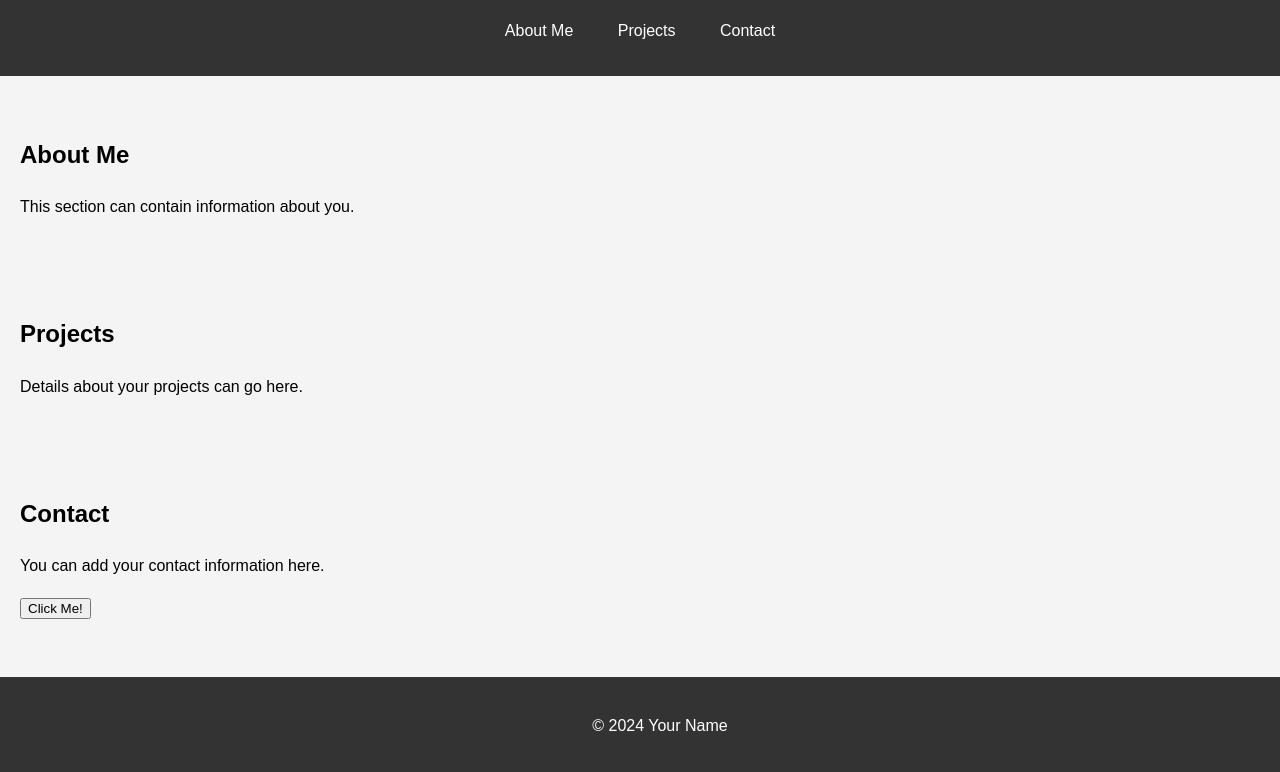
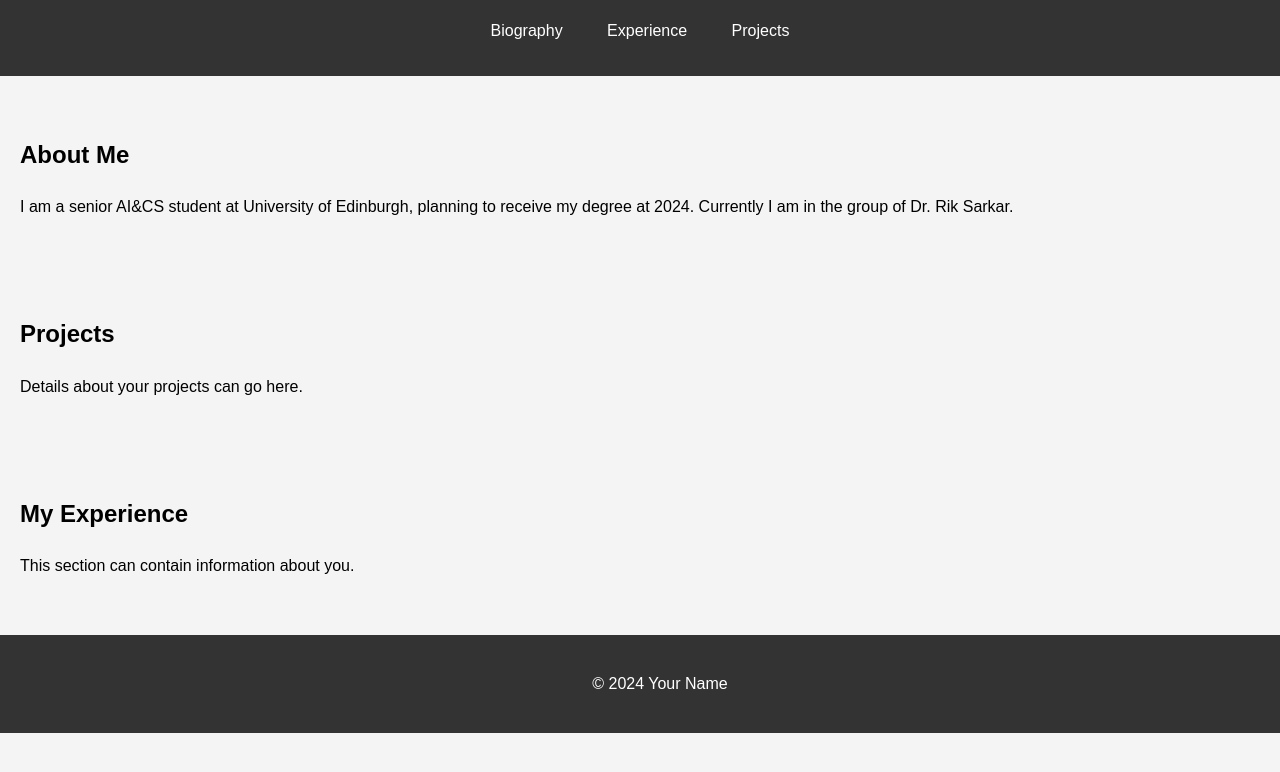
Before and after one commit to VarianZhou/VarianZhou.github.io, a plain HTML site: page index.html in a window 1280 px wide. Shown: the part 92-864 px from the top of the page. After the commit the page ends 825 px from the top, so only its background shows below. Drawn offline with Linux system fonts and the light colour scheme.

Commit message:
Update index.html

```diff
--- a/index.html
+++ b/index.html
@@ -11,16 +11,17 @@
         <h1>Welcome to My Personal Website</h1>
         <nav>
             <ul>
-                <li><a href="#about">About Me</a></li>
+                <li><a href="#about">Biography</a></li>
+                <li><a href="#experience">Experience</a></li>
                 <li><a href="#projects">Projects</a></li>
-                <li><a href="#contact">Contact</a></li>
             </ul>
         </nav>
     </header>
 
     <section id="about">
         <h2>About Me</h2>
-        <p>This section can contain information about you.</p>
+        <p>I am a senior AI&CS student at University of Edinburgh, planning to receive my degree at 2024. Currently I am in the group
+        of Dr. Rik Sarkar. </p>
     </section>
 
     <section id="projects">
@@ -28,12 +29,18 @@
         <p>Details about your projects can go here.</p>
     </section>
 
-    <section id="contact">
+<!--     <section id="contact">
         <h2>Contact</h2>
         <p>You can add your contact information here.</p>
         <button onclick="displayMessage()">Click Me!</button>
         <p id="message"></p>
+    </section> -->
+
+    <section id="experience">
+        <h2>My Experience</h2>
+        <p>This section can contain information about you.</p>
     </section>
+
 
     <footer>
         <p>© 2024 Your Name</p>
```
